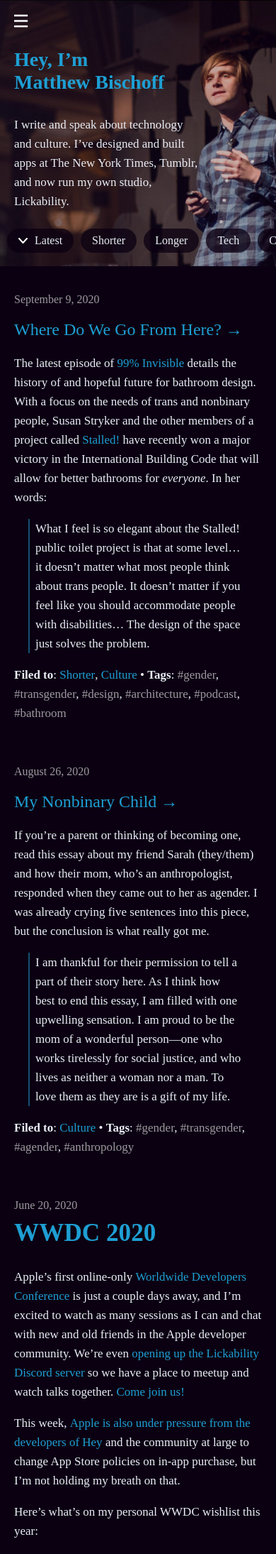
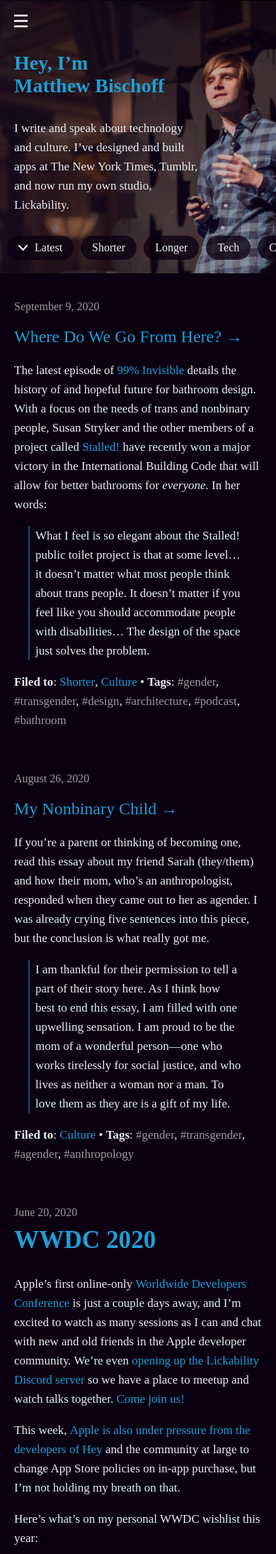
Before and after one commit to mbbischoff/website, a Jekyll site: the page built from index.html, in a window 390 px wide. Shown: the top 2189 px of the page at 71% size. Built offline with Jekyll 4.4.1, drawn with Linux system fonts in a browser that asks for light colours; some web fonts are replaced; the list of posts is cut into pages by our own code; comment, search, counter and statistics services are not loaded.

Commit message:
increased minimum size of header to accomidate additional text wrapping that occurs on small mobile devices

```diff
--- a/_sass/_header.scss
+++ b/_sass/_header.scss
@@ -57,7 +57,7 @@
 
   @media (max-width: $max-mobile-width) {
     padding: 0px;
-    min-height: 375px;
+    min-height: 385px;
   }
 }
 
```
